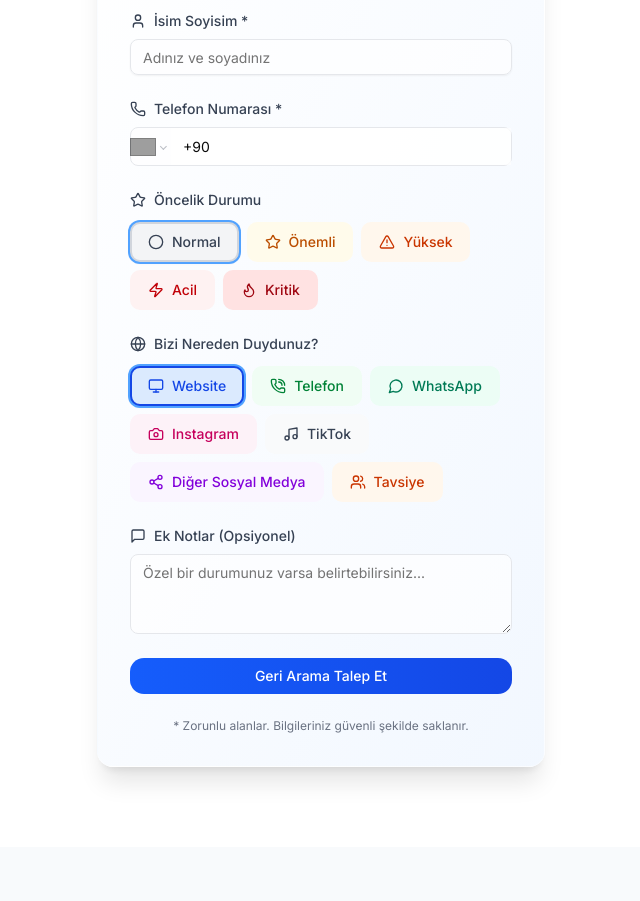
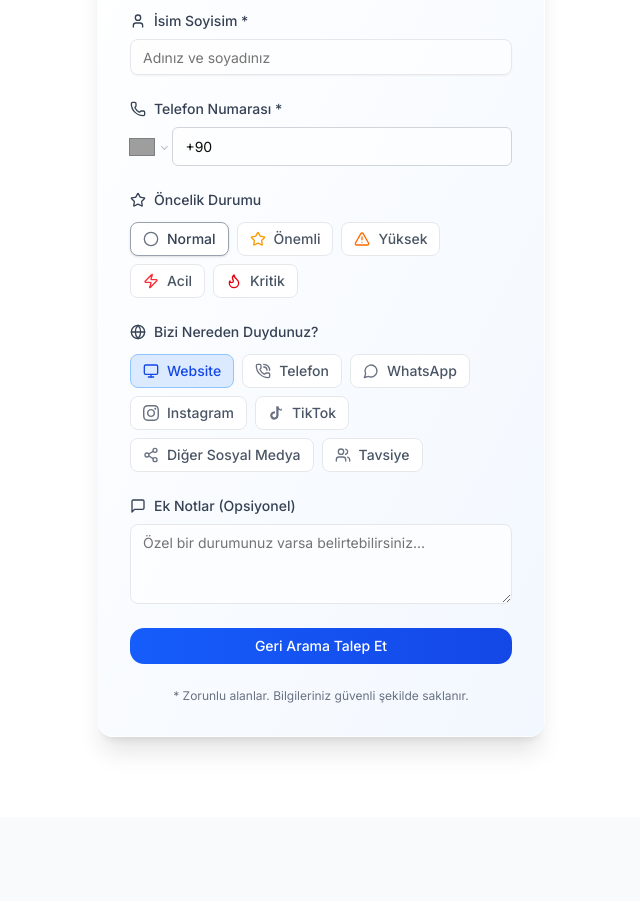
Before and after one commit to vassimdr/dr-sahin-durmus-website, a Next.js app: page / in a window 1280 px wide. Shown: the part 4120-5021 px from the top of the page, without its empty margins (319-959 px from the left). Built offline with nearby package versions, Linux system fonts and the light colour scheme; no server answers; grey boxes are pictures that could not be loaded.

Commit message:
Geri arama formu tamamla - TikTok/Instagram ikonlari, telefon duzeltmeleri, tip guvenlik

```diff
--- a/src/components/home/CallbackForm.tsx
+++ b/src/components/home/CallbackForm.tsx
@@ -7,23 +7,19 @@ import {
   User,
   CheckCircle,
   AlertCircle,
-  Loader2,
   MessageSquare,
   Star,
   Globe,
-  Instagram,
-  Music,
   Circle,
   AlertTriangle,
   Zap,
   Flame,
-  Siren,
   Monitor,
   PhoneCall,
   MessageCircle,
-  Camera,
   Users,
-  Share2
+  Share2,
+  LucideIcon
 } from 'lucide-react';
 import { Button } from '@/components/ui/button';
 import { Input } from '@/components/ui/input';
@@ -37,53 +33,81 @@ interface CallbackFormProps {
   className?: string;
 }
 
-// Dinamik konfigürasyon - Zarif pill-shaped butonlar
-const PRIORITY_OPTIONS = [
+// Icon component type
+type IconComponent = LucideIcon | React.ComponentType<{ className?: string }>;
+
+// Priority option type
+interface PriorityOption {
+  value: number;
+  label: string;
+  icon: IconComponent;
+  iconColor: string;
+}
+
+// Source option type
+interface SourceOption {
+  value: string;
+  label: string;
+  icon: IconComponent;
+  selectedColor: string;
+}
+
+// Dinamik konfigürasyon - İnce butonlar ve yeni renk sistemi
+const PRIORITY_OPTIONS: PriorityOption[] = [
   {
     value: 1,
     label: 'Normal',
     icon: Circle,
-    color: 'bg-gray-50 text-gray-600 border-gray-200',
-    selectedColor: 'bg-gray-100 text-gray-700 border-gray-300'
+    iconColor: 'text-gray-500'
   },
   {
     value: 2,
     label: 'Önemli',
     icon: Star,
-    color: 'bg-amber-50 text-amber-600 border-amber-200',
-    selectedColor: 'bg-amber-100 text-amber-700 border-amber-300'
+    iconColor: 'text-amber-500'
   },
   {
     value: 3,
     label: 'Yüksek',
     icon: AlertTriangle,
-    color: 'bg-orange-50 text-orange-600 border-orange-200',
-    selectedColor: 'bg-orange-100 text-orange-700 border-orange-300'
+    iconColor: 'text-orange-500'
   },
   {
     value: 4,
     label: 'Acil',
     icon: Zap,
-    color: 'bg-red-50 text-red-600 border-red-200',
-    selectedColor: 'bg-red-100 text-red-700 border-red-300'
+    iconColor: 'text-red-500'
   },
   {
     value: 5,
     label: 'Kritik',
     icon: Flame,
-    color: 'bg-red-100 text-red-700 border-red-300',
-    selectedColor: 'bg-red-200 text-red-800 border-red-400'
+    iconColor: 'text-red-600'
   }
 ];
 
-const SOURCE_OPTIONS = [
-  { value: 'website', label: 'Website', icon: Monitor, color: 'bg-blue-50 text-blue-600 border-blue-200', selectedColor: 'bg-blue-100 text-blue-700 border-blue-300' },
-  { value: 'phone', label: 'Telefon', icon: PhoneCall, color: 'bg-green-50 text-green-600 border-green-200', selectedColor: 'bg-green-100 text-green-700 border-green-300' },
-  { value: 'whatsapp', label: 'WhatsApp', icon: MessageCircle, color: 'bg-emerald-50 text-emerald-600 border-emerald-200', selectedColor: 'bg-emerald-100 text-emerald-700 border-emerald-300' },
-  { value: 'instagram', label: 'Instagram', icon: Camera, color: 'bg-pink-50 text-pink-600 border-pink-200', selectedColor: 'bg-pink-100 text-pink-700 border-pink-300' },
-  { value: 'tiktok', label: 'TikTok', icon: Music, color: 'bg-gray-50 text-gray-600 border-gray-200', selectedColor: 'bg-gray-100 text-gray-700 border-gray-300' },
-  { value: 'social', label: 'Diğer Sosyal Medya', icon: Share2, color: 'bg-purple-50 text-purple-600 border-purple-200', selectedColor: 'bg-purple-100 text-purple-700 border-purple-300' },
-  { value: 'referral', label: 'Tavsiye', icon: Users, color: 'bg-orange-50 text-orange-600 border-orange-200', selectedColor: 'bg-orange-100 text-orange-700 border-orange-300' }
+// Custom TikTok Icon Component
+const TikTokIcon = ({ className }: { className?: string }) => (
+  <svg className={className} viewBox="0 0 24 24" fill="currentColor">
+    <path d="M19.59 6.69a4.83 4.83 0 0 1-3.77-4.25V2h-3.45v13.67a2.89 2.89 0 0 1-5.2 1.74 2.89 2.89 0 0 1 2.31-4.64 2.93 2.93 0 0 1 .88.13V9.4a6.84 6.84 0 0 0-.88-.05A6.33 6.33 0 0 0 5 20.1a6.34 6.34 0 0 0 10.86-4.43V7a8.16 8.16 0 0 0 4.77 1.52v-3.4a4.85 4.85 0 0 1-1-.43z"/>
+  </svg>
+);
+
+// Custom Instagram Icon Component
+const InstagramIcon = ({ className }: { className?: string }) => (
+  <svg className={className} viewBox="0 0 24 24" fill="currentColor">
+    <path d="M12 2.163c3.204 0 3.584.012 4.85.07 3.252.148 4.771 1.691 4.919 4.919.058 1.265.069 1.645.069 4.849 0 3.205-.012 3.584-.069 4.849-.149 3.225-1.664 4.771-4.919 4.919-1.266.058-1.644.07-4.85.07-3.204 0-3.584-.012-4.849-.07-3.26-.149-4.771-1.699-4.919-4.92-.058-1.265-.07-1.644-.07-4.849 0-3.204.013-3.583.07-4.849.149-3.227 1.664-4.771 4.919-4.919 1.266-.057 1.645-.069 4.849-.069zm0-2.163c-3.259 0-3.667.014-4.947.072-4.358.2-6.78 2.618-6.98 6.98-.059 1.281-.073 1.689-.073 4.948 0 3.259.014 3.668.072 4.948.2 4.358 2.618 6.78 6.98 6.98 1.281.058 1.689.072 4.948.072 3.259 0 3.668-.014 4.948-.072 4.354-.2 6.782-2.618 6.979-6.98.059-1.28.073-1.689.073-4.948 0-3.259-.014-3.667-.072-4.947-.196-4.354-2.617-6.78-6.979-6.98-1.281-.059-1.69-.073-4.949-.073zm0 5.838c-3.403 0-6.162 2.759-6.162 6.162s2.759 6.163 6.162 6.163 6.162-2.759 6.162-6.163c0-3.403-2.759-6.162-6.162-6.162zm0 10.162c-2.209 0-4-1.79-4-4 0-2.209 1.791-4 4-4s4 1.791 4 4c0 2.21-1.791 4-4 4zm6.406-11.845c-.796 0-1.441.645-1.441 1.44s.645 1.44 1.441 1.44c.795 0 1.439-.645 1.439-1.44s-.644-1.44-1.439-1.44z"/>
+  </svg>
+);
+
+const SOURCE_OPTIONS: SourceOption[] = [
+  { value: 'website', label: 'Website', icon: Monitor, selectedColor: 'bg-blue-100 text-blue-700 border-blue-300' },
+  { value: 'phone', label: 'Telefon', icon: PhoneCall, selectedColor: 'bg-green-100 text-green-700 border-green-300' },
+  { value: 'whatsapp', label: 'WhatsApp', icon: MessageCircle, selectedColor: 'bg-emerald-100 text-emerald-700 border-emerald-300' },
+  { value: 'instagram', label: 'Instagram', icon: InstagramIcon, selectedColor: 'bg-pink-100 text-pink-700 border-pink-300' },
+  { value: 'tiktok', label: 'TikTok', icon: TikTokIcon, selectedColor: 'bg-gray-100 text-gray-700 border-gray-300' },
+  { value: 'social', label: 'Diğer Sosyal Medya', icon: Share2, selectedColor: 'bg-purple-100 text-purple-700 border-purple-300' },
+  { value: 'referral', label: 'Tavsiye', icon: Users, selectedColor: 'bg-orange-100 text-orange-700 border-orange-300' }
 ];
 
 export default function CallbackForm({ className = '' }: CallbackFormProps) {
@@ -278,21 +302,21 @@ export default function CallbackForm({ className = '' }: CallbackFormProps) {
             <Phone className="w-4 h-4" />
             Telefon Numarası *
           </Label>
-          <div className="phone-input-container">
+          <div className="phone-input-wrapper">
             <PhoneInput
               international
               countryCallingCodeEditable={false}
               defaultCountry="TR"
               value={formData.phone}
               onChange={(value) => handleInputChange('phone', value || '')}
-              className="bg-white/70 border border-gray-200 rounded-md focus-within:border-blue-400 focus-within:ring-1 focus-within:ring-blue-400/20"
               disabled={isSubmitting}
               placeholder="Telefon numaranızı giriniz"
+              className="phone-input-custom"
             />
           </div>
         </div>
 
-        {/* Öncelik Durumu - Zarif Pill Butonlar */}
+        {/* Öncelik Durumu - İnce Butonlar */}
         <div className="space-y-3">
           <Label className="text-sm font-medium text-gray-700 flex items-center gap-2">
             <Star className="w-4 h-4" />
@@ -309,13 +333,13 @@ export default function CallbackForm({ className = '' }: CallbackFormProps) {
                   type="button"
                   onClick={() => handleInputChange('priority', option.value)}
                   disabled={isSubmitting}
-                  className={`inline-flex items-center gap-2 px-4 py-2 rounded-lg border-2 text-sm font-medium transition-all duration-200 ${
+                  className={`inline-flex items-center gap-2 px-3 py-1.5 rounded-md border text-sm font-medium transition-all duration-200 ${
                     isSelected
-                      ? `${option.selectedColor} border-current shadow-sm ring-2 ring-blue-400 ring-opacity-50`
-                      : `${option.color} border-transparent hover:${option.selectedColor} hover:border-current`
+                      ? `bg-white text-gray-700 border-gray-400 shadow-sm`
+                      : `bg-white text-gray-600 border-gray-200 hover:border-gray-300`
                   } disabled:opacity-50 disabled:cursor-not-allowed`}
                 >
-                  <IconComponent className="w-4 h-4" />
+                  <IconComponent className={`w-4 h-4 ${option.iconColor}`} />
                   <span>{option.label}</span>
                 </button>
               );
@@ -323,7 +347,7 @@ export default function CallbackForm({ className = '' }: CallbackFormProps) {
           </div>
         </div>
 
-        {/* Bizi Nereden Duydunuz - Zarif Pill Butonlar */}
+        {/* Bizi Nereden Duydunuz - İnce Butonlar */}
         <div className="space-y-3">
           <Label className="text-sm font-medium text-gray-700 flex items-center gap-2">
             <Globe className="w-4 h-4" />
@@ -340,13 +364,13 @@ export default function CallbackForm({ className = '' }: CallbackFormProps) {
                   type="button"
                   onClick={() => handleInputChange('source', option.value)}
                   disabled={isSubmitting}
-                  className={`inline-flex items-center gap-2 px-4 py-2 rounded-lg border-2 text-sm font-medium transition-all duration-200 ${
+                  className={`inline-flex items-center gap-2 px-3 py-1.5 rounded-md border text-sm font-medium transition-all duration-200 ${
                     isSelected
-                      ? `${option.selectedColor} border-current shadow-sm ring-2 ring-blue-400 ring-opacity-50`
-                      : `${option.color} border-transparent hover:${option.selectedColor} hover:border-current`
+                      ? option.selectedColor
+                      : `bg-white text-gray-600 border-gray-200 hover:border-gray-300`
                   } disabled:opacity-50 disabled:cursor-not-allowed`}
                 >
-                  <IconComponent className="w-4 h-4" />
+                  <IconComponent className={`w-4 h-4 ${isSelected ? '' : 'text-gray-500'}`} />
                   <span>{option.label}</span>
                 </button>
               );
@@ -402,21 +426,51 @@ export default function CallbackForm({ className = '' }: CallbackFormProps) {
       </div>
 
       <style jsx global>{`
-        .phone-input-container .PhoneInputInput {
+        .phone-input-wrapper {
+          position: relative;
+        }
+
+        .phone-input-custom {
+          width: 100%;
+        }
+
+        .phone-input-custom .PhoneInputInput {
           background: rgba(255, 255, 255, 0.7);
-          border: none;
-          outline: none;
+          border: 1px solid #d1d5db;
+          border-radius: 0.375rem;
           padding: 8px 12px;
           font-size: 14px;
+          width: 100%;
+          outline: none;
+          transition: border-color 0.2s, box-shadow 0.2s;
         }
-        .phone-input-container .PhoneInputCountrySelect {
+
+        .phone-input-custom .PhoneInputInput:focus {
+          border-color: #60a5fa;
+          box-shadow: 0 0 0 3px rgba(96, 165, 250, 0.1);
+        }
+
+        .phone-input-custom .PhoneInputCountrySelect {
           background: rgba(255, 255, 255, 0.7);
-          border: none;
+          border: 1px solid #d1d5db;
+          border-radius: 0.375rem;
+          margin-right: 8px;
+          padding: 4px 8px;
           outline: none;
-          margin-right: 8px;
+          transition: border-color 0.2s;
         }
-        .phone-input-container .PhoneInputCountrySelectArrow {
+
+        .phone-input-custom .PhoneInputCountrySelect:focus {
+          border-color: #60a5fa;
+        }
+
+        .phone-input-custom .PhoneInputCountrySelectArrow {
           color: #6b7280;
+          margin-left: 4px;
+        }
+
+        .phone-input-custom .PhoneInputCountryIcon {
+          margin-right: 4px;
         }
       `}</style>
     </motion.div>
```
